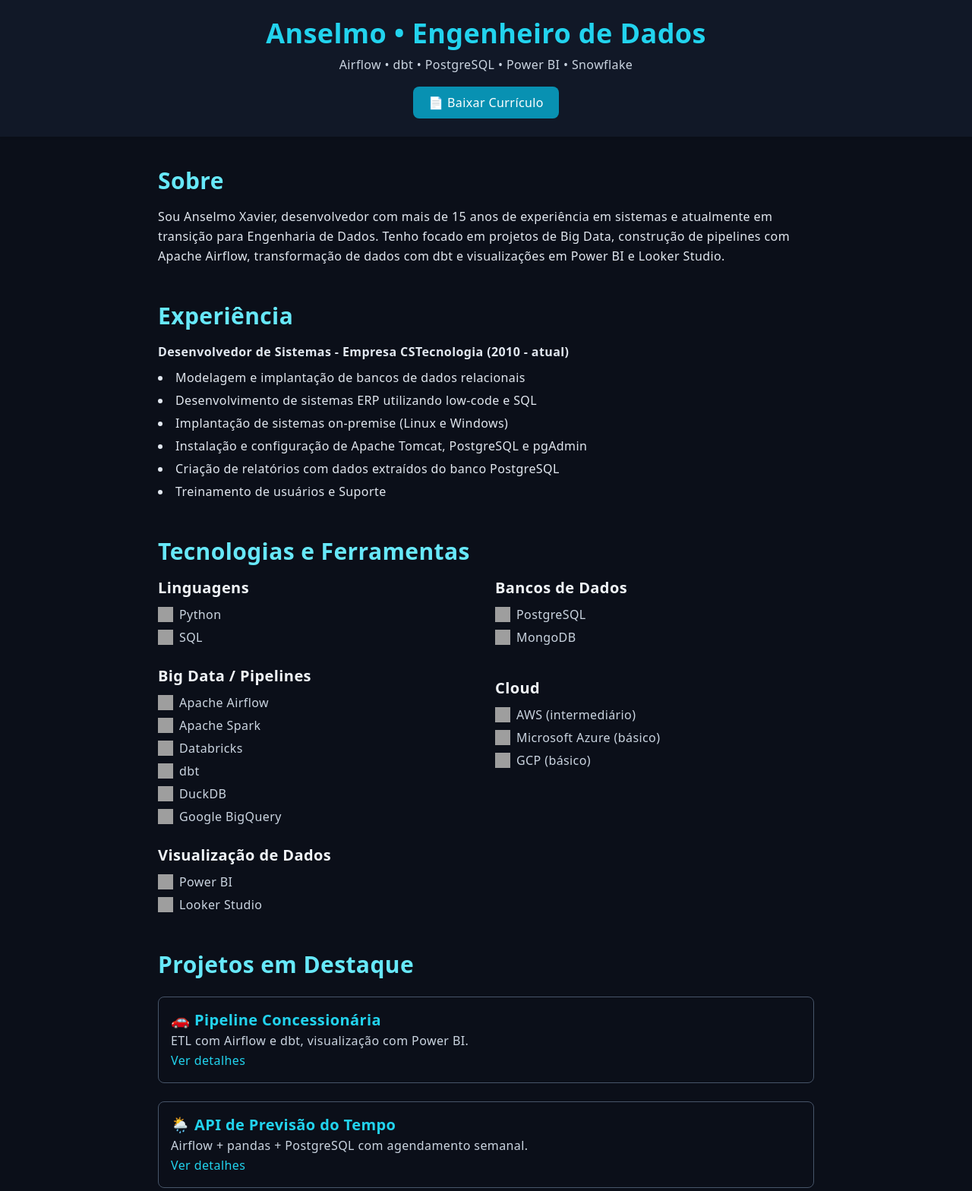
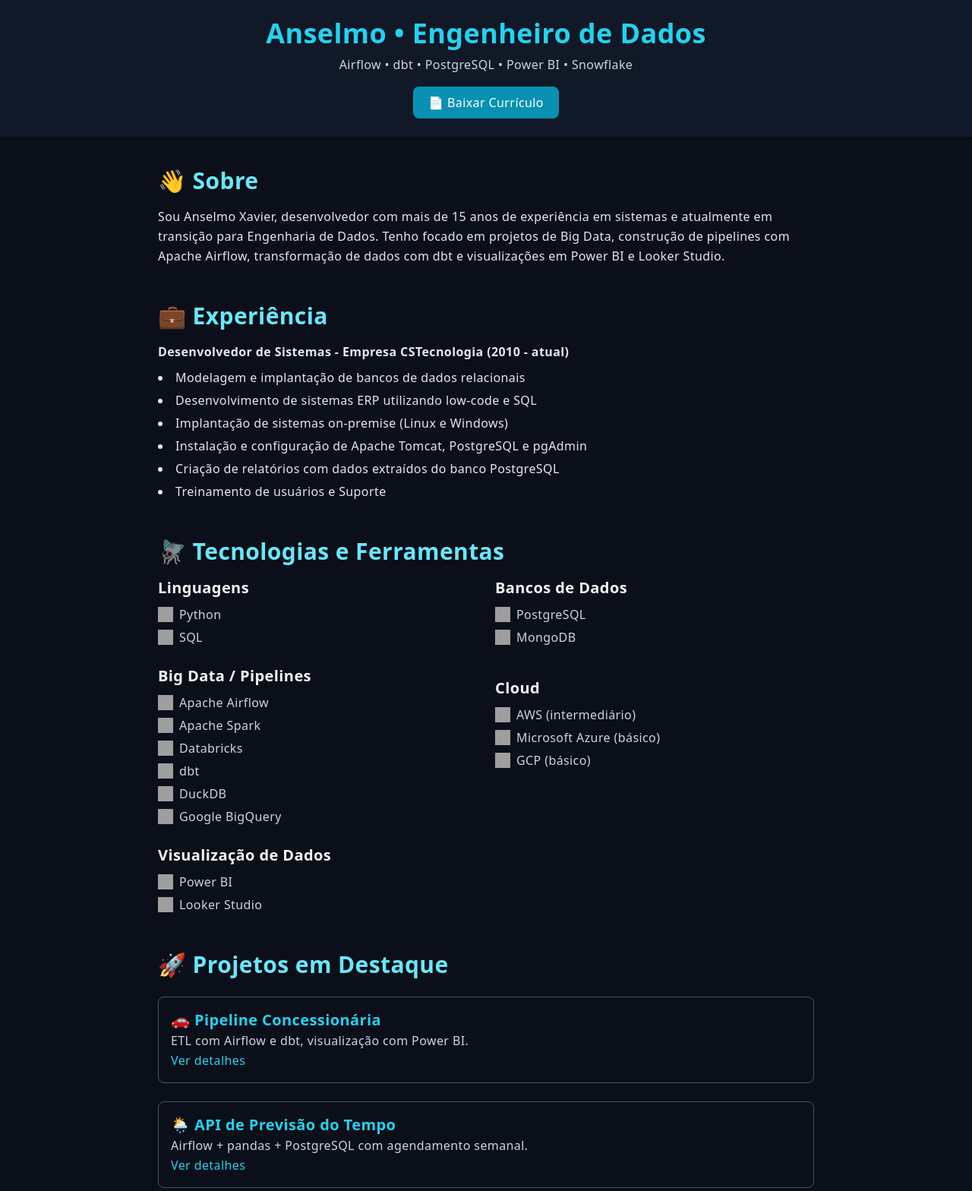
Before and after one commit to anselmoaxo/portifolio, a plain HTML site: page index.html in a window 1280 px wide. Shown: the top 1568 px of the page at 76% size. Drawn offline with nearby package versions, Linux system fonts and the light colour scheme; grey boxes are pictures that could not be loaded.

Commit message:
alteracao layout

```diff
--- a/index.html
+++ b/index.html
@@ -14,27 +14,29 @@
   <script>document.addEventListener("DOMContentLoaded", () => AOS.init());</script>
 
 </head>
-<body class="bg-[#0b0f19] text-slate-200 font-sans leading-relaxed tracking-wide">
+<body class="bg-[#0b0f19] text-slate-200 font-sans leading-relaxed tracking-wide flex flex-col min-h-screen">
+
 
   <!-- Header -->
   <header class="bg-[#111827] p-6 text-center shadow" data-aos="fade-down">
     <h1 class="text-4xl font-bold text-cyan-400">Anselmo • Engenheiro de Dados</h1>
     <p class="mt-2 text-slate-300">Airflow • dbt • PostgreSQL • Power BI • Snowflake</p>
-    <a href="assets/cv-anselmo.pdf" download class="inline-block mt-4 px-5 py-2 bg-cyan-600 text-white rounded-lg hover:bg-cyan-500 transition">📄 Baixar Currículo</a>
+    <a href="assets/curriculo.docx" download class="inline-block mt-4 px-5 py-2 bg-cyan-600 text-white rounded-lg hover:bg-cyan-500 transition">📄 Baixar Currículo</a>
   </header>
 
   <!-- Conteúdo principal -->
-  <main class="max-w-4xl mx-auto px-4 py-10">
+  <main class="max-w-4xl mx-auto px-4 py-10 flex-grow">
+
 
     <!-- Sobre -->
     <section id="sobre" class="mb-12" data-aos="fade-up">
-      <h2 class="text-3xl font-bold text-cyan-300 mb-4">Sobre</h2>
+      <h2 class="text-3xl font-bold text-cyan-300 mb-4">👋 Sobre</h2>
       <p>Sou Anselmo Xavier, desenvolvedor com mais de 15 anos de experiência em sistemas e atualmente em transição para Engenharia de Dados. Tenho focado em projetos de Big Data, construção de pipelines com Apache Airflow, transformação de dados com dbt e visualizações em Power BI e Looker Studio.</p>
     </section>
 
     <!-- Experiência -->
     <section id="experiencia" class="mb-12" data-aos="fade-up">
-      <h2 class="text-3xl font-bold text-cyan-300 mb-4">Experiência</h2>
+      <h2 class="text-3xl font-bold text-cyan-300 mb-4">💼 Experiência</h2>
       <p><strong>Desenvolvedor de Sistemas - Empresa CSTecnologia (2010 - atual)</strong></p>
       <ul class="list-disc list-inside mt-2 space-y-1">
         <li>Modelagem e implantação de bancos de dados relacionais</li>
@@ -48,7 +50,7 @@
 
     <!-- Stacks -->
     <section id="stacks" class="mb-12" data-aos="fade-up">
-      <h2 class="text-3xl font-bold text-cyan-300 mb-4">Tecnologias e Ferramentas</h2>
+      <h2 class="text-3xl font-bold text-cyan-300 mb-4">🪰 Tecnologias e Ferramentas</h2>
       <div class="grid md:grid-cols-2 gap-6">
 
         <div>
@@ -120,7 +122,7 @@
 
     <!-- Projetos -->
     <section id="projetos" class="mb-12" data-aos="fade-up">
-      <h2 class="text-3xl font-bold text-cyan-300 mb-6">Projetos em Destaque</h2>
+      <h2 class="text-3xl font-bold text-cyan-300 mb-6">🚀 Projetos em Destaque</h2>
 
       <div class="space-y-6">
         <div class="border border-slate-600 p-4 rounded-lg hover:border-cyan-500 transition">
@@ -144,7 +146,6 @@
     </section>
   </main>
 
-  <!-- Footer -->
   <footer class="bg-[#0b0f19] border-t border-slate-700 text-center py-6 text-slate-400 text-sm" data-aos="fade-up">
     <p>
       Feito por Anselmo Xavier •
```
Also changed, not shown: 1 other file.
